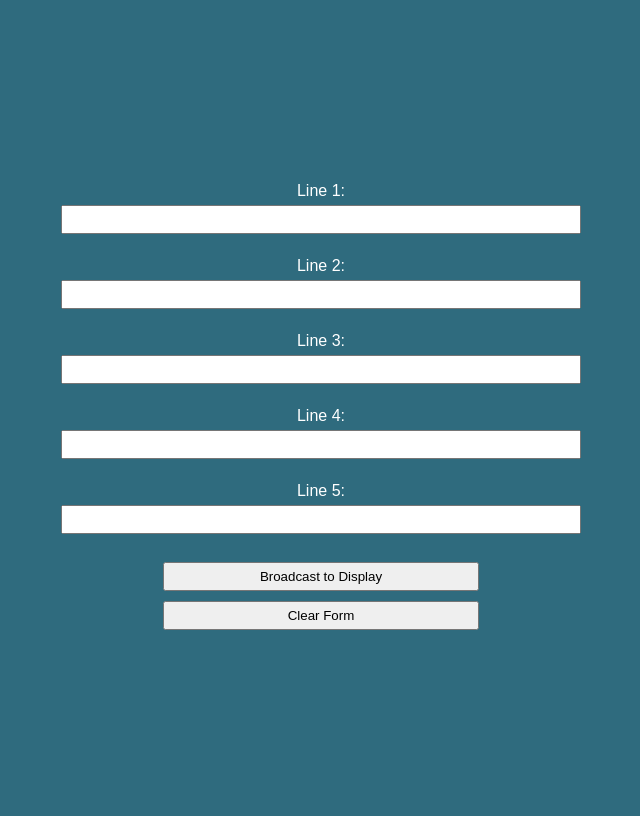
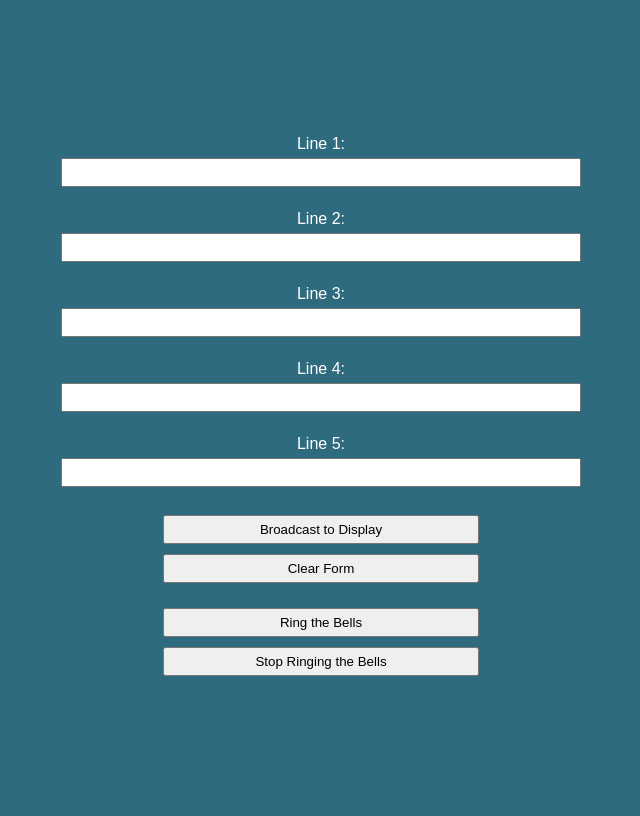
Before and after one commit to LiamSpatola/InfoCast, a Flask app: page /backend in a window 1280 px wide. Shown: the whole page, without its empty margins (319-959 px from the left). Run offline with Flask 3, Linux system fonts and the light colour scheme; some libraries are stand-ins or nearby versions.

Commit message:
Added a system to ring bells on the displays

```diff
--- a/app.py
+++ b/app.py
@@ -33,6 +33,12 @@ def handle_broadcast(msg):
     emit("broadcast", msg, broadcast=True)
 
 
+@socketio.on("ring")
+def handle_bells_ringing(action):
+    # Handling ringing the bells. If action is 'start', the bells ring. If it is 'stop', they stop
+    emit("ring", action, broadcast=True)
+
+
 @socketio.on("connect")
 def handle_connect():
     print("Client connected")
--- a/static/css/styles.css
+++ b/static/css/styles.css
@@ -54,3 +54,7 @@ button {
     width: 25%;
     margin: 5px;
 }
+
+#bell-button {
+    margin-top: 20px;
+}
--- a/static/js/backend.js
+++ b/static/js/backend.js
@@ -44,3 +44,11 @@ function clearFields() {
     getElement("msg-line-4-input").value = "";
     getElement("msg-line-5-input").value = "";
 }
+
+function ringBells() {
+    window.socket.emit("ring", "start");
+}
+
+function stopBells() {
+    window.socket.emit("ring", "stop");
+}
--- a/templates/backend.html
+++ b/templates/backend.html
@@ -27,6 +27,8 @@
 
         <button onclick="broadcastMessage()">Broadcast to Display</button>
         <button onclick="clearFields()">Clear Form</button>
+        <button onclick="ringBells()" id="bell-button">Ring the Bells</button>
+        <button onclick="stopBells()">Stop Ringing the Bells</button>
     </div>
 </body>
 </html>
```
Also changed, not shown: static/js/index.js (+14 -0 lines), 1 other file.
